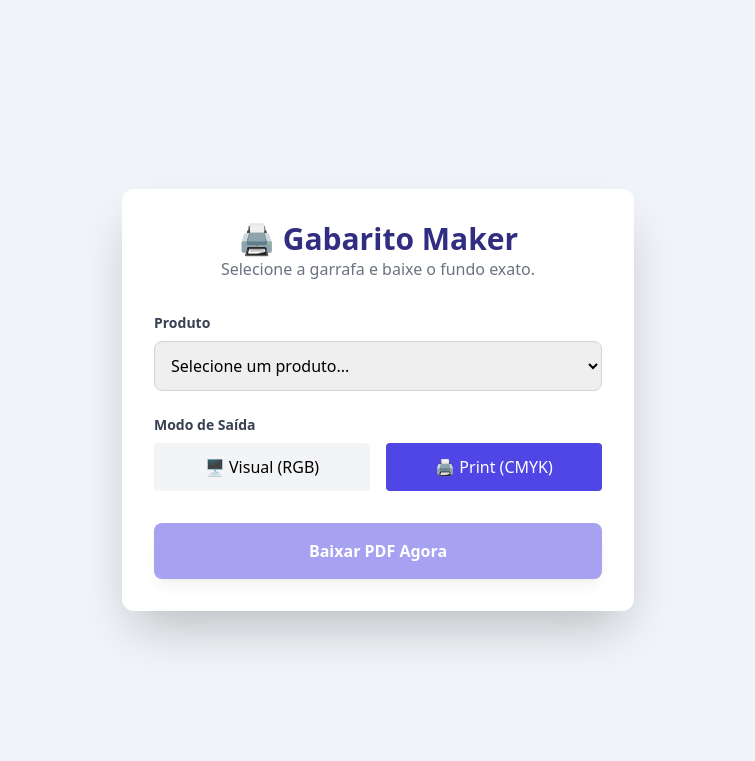
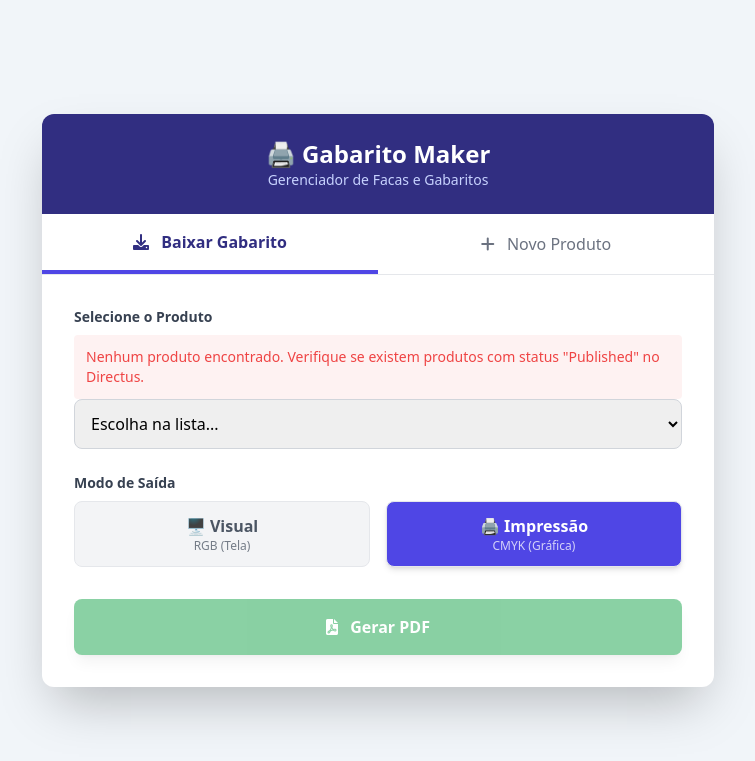
Before and after one commit to elo-estoque/gabarito, a Flask app: template templates/index.html in a window 1280 px wide. Shown: the top 761 px of the page, without its empty margins (262-1017 px from the left). Run offline with Flask 3, Linux system fonts and the light colour scheme; the template is opened without the code that fills it: most values are stand-ins (such as "Sample title", 1, 10 or a date in 2020); some libraries are stand-ins or nearby versions.

Commit message:
Update index.html

```diff
--- a/templates/index.html
+++ b/templates/index.html
@@ -6,47 +6,71 @@
     <title>Gerador de Gabaritos - Elo Brindes</title>
     <script src="https://unpkg.com/vue@3/dist/vue.global.js"></script>
     <script src="https://cdn.tailwindcss.com"></script>
+    <link href="https://cdnjs.cloudflare.com/ajax/libs/font-awesome/6.0.0/css/all.min.css" rel="stylesheet">
 </head>
 <body class="bg-slate-100 min-h-screen flex items-center justify-center font-sans">
 
-    <div id="app" class="w-full max-w-lg bg-white p-8 rounded-xl shadow-2xl">
+    <div id="app" class="w-full max-w-2xl bg-white rounded-xl shadow-2xl overflow-hidden">
 
-        <div class="text-center mb-8">
-            <h1 class="text-3xl font-extrabold text-indigo-900">🖨️ Gabarito Maker</h1>
-            <p class="text-gray-500">Selecione a garrafa e baixe o fundo exato.</p>
+        <div class="bg-indigo-900 p-6 text-white text-center">
+            <h1 class="text-2xl font-bold">🖨️ Gabarito Maker</h1>
+            <p class="text-indigo-200 text-sm">Gerenciador de Facas e Gabaritos</p>
         </div>
 
+        <div class="flex border-b">
+            <button @click="abaAtual = 'baixar'"
+                :class="{'border-b-4 border-indigo-600 text-indigo-900 font-bold': abaAtual === 'baixar', 'text-gray-500': abaAtual !== 'baixar'}"
+                class="w-1/2 py-4 transition hover:bg-gray-50">
+                <i class="fa-solid fa-download mr-2"></i> Baixar Gabarito
+            </button>
+            <button @click="abaAtual = 'cadastrar'"
+                :class="{'border-b-4 border-indigo-600 text-indigo-900 font-bold': abaAtual === 'cadastrar', 'text-gray-500': abaAtual !== 'cadastrar'}"
+                class="w-1/2 py-4 transition hover:bg-gray-50">
+                <i class="fa-solid fa-plus mr-2"></i> Novo Produto
+            </button>
+        </div>
+
+        <div class="p-8">
+
+            <div v-if="abaAtual === 'baixar'">
                 <div class="mb-6">
-            <label class="block text-sm font-bold text-gray-700 mb-2">Produto</label>
+                    <label class="block text-sm font-bold text-gray-700 mb-2">Selecione o Produto</label>
+
+                    <div v-if="listaProdutos.length === 0" class="text-red-500 text-sm bg-red-50 p-3 rounded">
+                        Nenhum produto encontrado. Verifique se existem produtos com status "Published" no Directus.
+                    </div>
+
                     <select v-model="produtoSelecionado" class="w-full p-3 border border-gray-300 rounded-lg focus:ring-2 focus:ring-indigo-500 outline-none">
-                <option disabled value="">Selecione um produto...</option>
+                        <option disabled value="">Escolha na lista...</option>
                         <option v-for="prod in listaProdutos" :key="prod.id" :value="prod">
                             [[ prod.nome ]] ([[ prod.codigo ]])
                         </option>
                     </select>
                 </div>
 
-        <div v-if="produtoSelecionado" class="bg-indigo-50 p-4 rounded-lg border border-indigo-100 mb-6 text-indigo-900 text-sm">
-            <div class="flex justify-between mb-1">
-                <span>Largura:</span>
-                <span class="font-bold">[[ produtoSelecionado.largura ]] mm</span>
+                <div v-if="produtoSelecionado" class="bg-indigo-50 p-4 rounded-lg border border-indigo-100 mb-6 text-indigo-900 text-sm grid grid-cols-2 gap-4">
+                    <div>
+                        <span class="block text-xs text-indigo-400 uppercase">Largura</span>
+                        <span class="font-bold text-lg">[[ produtoSelecionado.largura ]] mm</span>
                     </div>
-            <div class="flex justify-between">
-                <span>Altura:</span>
-                <span class="font-bold">[[ produtoSelecionado.altura ]] mm</span>
+                    <div>
+                        <span class="block text-xs text-indigo-400 uppercase">Altura</span>
+                        <span class="font-bold text-lg">[[ produtoSelecionado.altura ]] mm</span>
                     </div>
                 </div>
 
                 <div class="mb-8">
                     <label class="block text-sm font-bold text-gray-700 mb-2">Modo de Saída</label>
                     <div class="grid grid-cols-2 gap-4">
-                <label :class="{'bg-indigo-600 text-white': modoCor === 'rgb', 'bg-gray-100': modoCor !== 'rgb'}" class="cursor-pointer p-3 rounded text-center transition">
+                        <label :class="{'bg-indigo-600 text-white shadow-md': modoCor === 'rgb', 'bg-gray-100 text-gray-600': modoCor !== 'rgb'}" class="cursor-pointer p-3 rounded-lg text-center transition border">
                             <input type="radio" value="rgb" v-model="modoCor" class="hidden">
-                    🖥️ Visual (RGB)
+                            <div class="font-bold">🖥️ Visual</div>
+                            <div class="text-xs opacity-75">RGB (Tela)</div>
                         </label>
-                <label :class="{'bg-indigo-600 text-white': modoCor === 'cmyk', 'bg-gray-100': modoCor !== 'cmyk'}" class="cursor-pointer p-3 rounded text-center transition">
+                        <label :class="{'bg-indigo-600 text-white shadow-md': modoCor === 'cmyk', 'bg-gray-100 text-gray-600': modoCor !== 'cmyk'}" class="cursor-pointer p-3 rounded-lg text-center transition border">
                             <input type="radio" value="cmyk" v-model="modoCor" class="hidden">
-                    🖨️ Print (CMYK)
+                            <div class="font-bold">🖨️ Impressão</div>
+                            <div class="text-xs opacity-75">CMYK (Gráfica)</div>
                         </label>
                     </div>
                 </div>
@@ -55,29 +79,70 @@
                     @click="baixarGabarito"
                     :disabled="!produtoSelecionado || loading"
                     :class="{'opacity-50 cursor-not-allowed': !produtoSelecionado || loading}"
+                    class="w-full bg-green-600 text-white font-bold py-4 rounded-lg hover:bg-green-700 transition shadow-lg flex justify-center items-center">
+                    <span v-if="loading" class="animate-spin h-5 w-5 mr-3 border-2 border-white border-t-transparent rounded-full"></span>
+                    <span v-if="!loading"><i class="fa-solid fa-file-pdf mr-2"></i> Gerar PDF</span>
+                    <span v-else>Processando...</span>
+                </button>
+            </div>
+
+            <div v-if="abaAtual === 'cadastrar'">
+                <form @submit.prevent="salvarProduto">
+                    <div class="mb-4">
+                        <label class="block text-sm font-bold text-gray-700 mb-1">Nome do Produto</label>
+                        <input v-model="novo.nome" required type="text" placeholder="Ex: Garrafa Térmica 500ml" class="w-full p-3 border rounded focus:ring-2 focus:ring-indigo-500 outline-none">
+                    </div>
+
+                    <div class="mb-4">
+                        <label class="block text-sm font-bold text-gray-700 mb-1">Código (SKU)</label>
+                        <input v-model="novo.codigo" required type="text" placeholder="Ex: GT-500" class="w-full p-3 border rounded focus:ring-2 focus:ring-indigo-500 outline-none">
+                    </div>
+
+                    <div class="grid grid-cols-2 gap-4 mb-6">
+                        <div>
+                            <label class="block text-sm font-bold text-gray-700 mb-1">Largura (mm)</label>
+                            <input v-model="novo.largura" required type="number" step="0.1" placeholder="0.0" class="w-full p-3 border rounded focus:ring-2 focus:ring-indigo-500 outline-none">
+                        </div>
+                        <div>
+                            <label class="block text-sm font-bold text-gray-700 mb-1">Altura (mm)</label>
+                            <input v-model="novo.altura" required type="number" step="0.1" placeholder="0.0" class="w-full p-3 border rounded focus:ring-2 focus:ring-indigo-500 outline-none">
+                        </div>
+                    </div>
+
+                    <button
+                        type="submit"
+                        :disabled="loading"
                         class="w-full bg-indigo-600 text-white font-bold py-4 rounded-lg hover:bg-indigo-700 transition shadow-lg flex justify-center items-center">
                         <span v-if="loading" class="animate-spin h-5 w-5 mr-3 border-2 border-white border-t-transparent rounded-full"></span>
-            <span v-if="!loading">Baixar PDF Agora</span>
-            <span v-else>Gerando...</span>
+                        <span v-if="!loading"><i class="fa-solid fa-save mr-2"></i> Salvar no Directus</span>
+                        <span v-else>Salvando...</span>
                     </button>
+                </form>
+            </div>
 
+        </div>
     </div>
 
     <script>
         const { createApp } = Vue
 
         createApp({
-            // AQUI ESTÁ A MÁGICA: Mudamos o delimitador do Vue para não conflitar com o Jinja
-            compilerOptions: {
-                delimiters: ['[[', ']]']
-            },
+            compilerOptions: { delimiters: ['[[', ']]'] },
             data() {
                 return {
+                    abaAtual: 'baixar', // baixar | cadastrar
                     loading: false,
                     modoCor: 'cmyk',
                     produtoSelecionado: '',
-                    // Este trecho o Python (Jinja) PRECISA processar, então deixamos igual
-                    listaProdutos: {{ produtos | tojson }}
+                    listaProdutos: {{ produtos | tojson }},
+
+                    // Dados para novo cadastro
+                    novo: {
+                        nome: '',
+                        codigo: '',
+                        largura: '',
+                        altura: ''
+                    }
                 }
             },
             methods: {
@@ -101,13 +166,39 @@
                         const url = window.URL.createObjectURL(blob);
                         const a = document.createElement('a');
                         a.href = url;
-                        a.download = `Gabarito_${this.produtoSelecionado.codigo}_${this.modoCor.toUpperCase()}.pdf`;
+                        a.download = `GABARITO_${this.produtoSelecionado.codigo}_${this.modoCor.toUpperCase()}.pdf`;
                         document.body.appendChild(a);
                         a.click();
                         a.remove();
 
                     } catch (error) {
-                        alert("Erro ao gerar PDF: " + error.message);
+                        alert("Erro: " + error.message);
+                    } finally {
+                        this.loading = false;
+                    }
+                },
+
+                async salvarProduto() {
+                    this.loading = true;
+                    try {
+                        const response = await fetch('/cadastrar-produto', {
+                            method: 'POST',
+                            headers: {'Content-Type': 'application/json'},
+                            body: JSON.stringify(this.novo)
+                        });
+
+                        const result = await response.json();
+
+                        if (result.success) {
+                            alert("Produto cadastrado com sucesso!");
+                            // Recarrega a página para atualizar a lista vinda do servidor
+                            window.location.reload();
+                        } else {
+                            alert("Erro ao cadastrar: " + (result.erro || "Desconhecido"));
+                        }
+
+                    } catch (error) {
+                        alert("Erro de conexão: " + error.message);
                     } finally {
                         this.loading = false;
                     }
```
Lines whose indentation alone changed are shown as unchanged.
